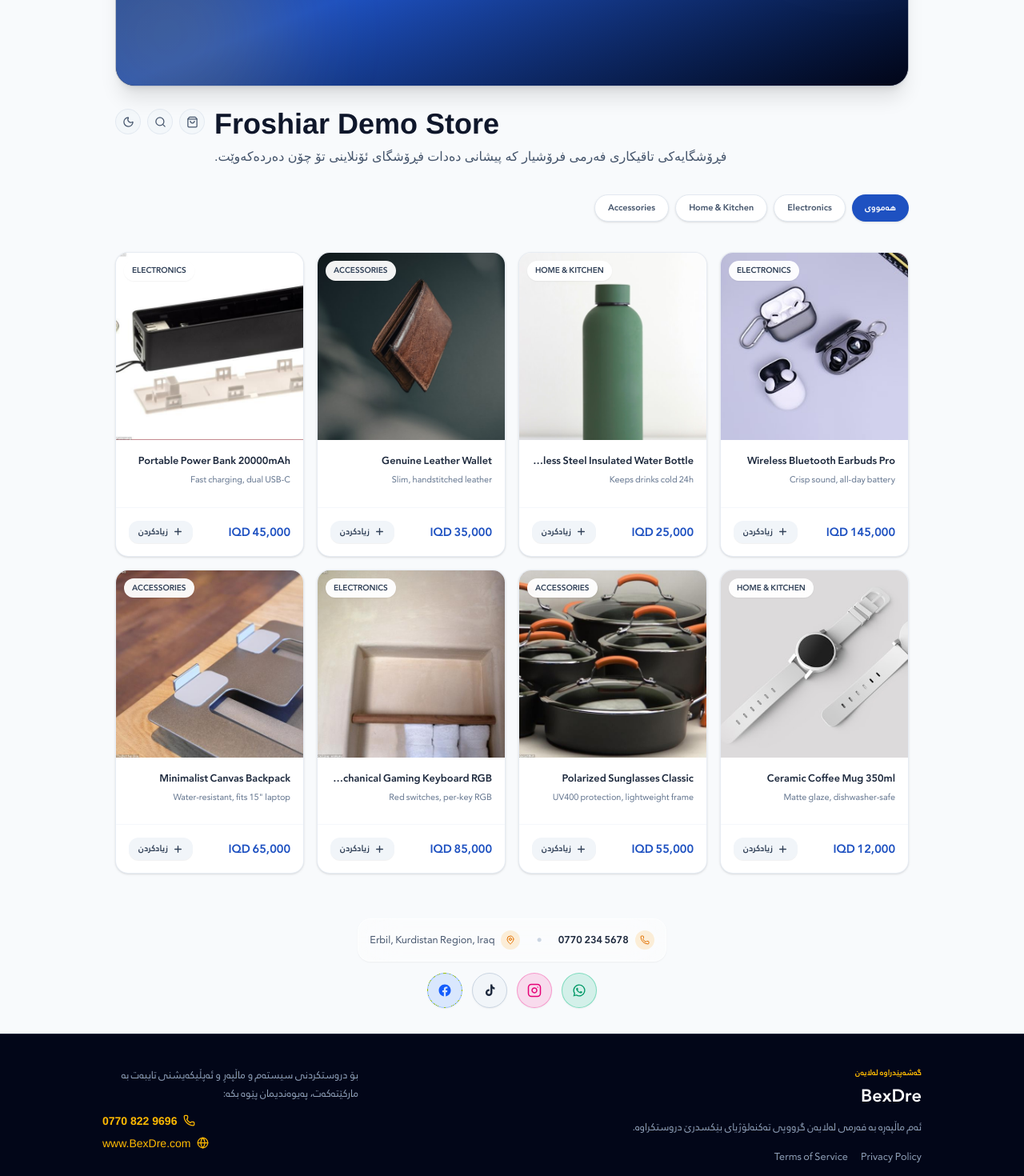
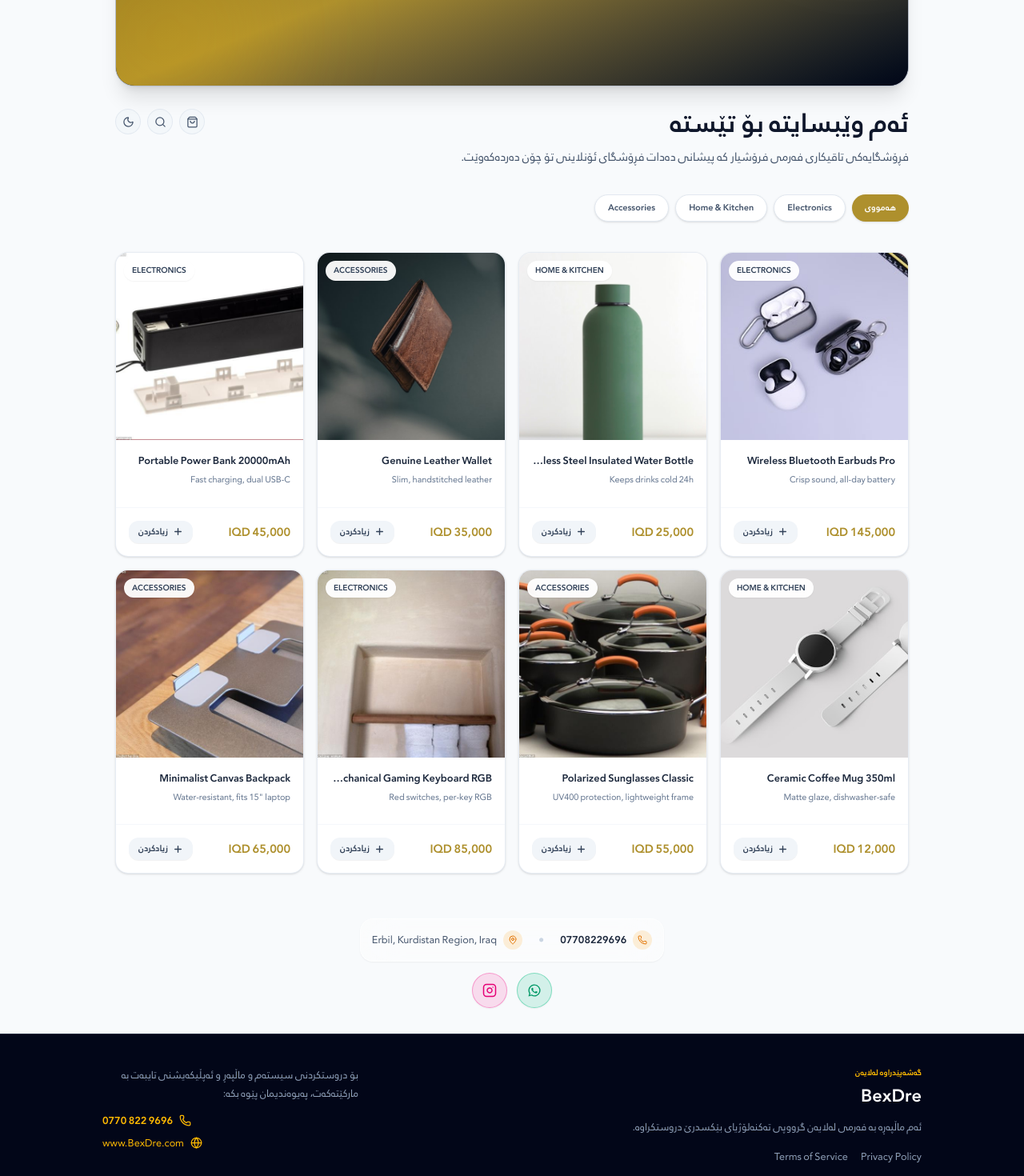
Before and after one commit to Tebin21/ManagerX, a Next.js app in the folder froshiar-website/: page /en/demo in a window 1280 px wide. Shown: the part 300-1770 px from the top of the page at 80% size. Built offline with nearby package versions, Linux system fonts and the light colour scheme.

Commit message:
feat(storefront): unify Bahij Janna typography, update demo store to Kurdish with WhatsApp & Instagram, polish dark/light cart

```diff
--- a/froshiar-website/app/[locale]/[slug]/product/[productId]/page.tsx
+++ b/froshiar-website/app/[locale]/[slug]/product/[productId]/page.tsx
@@ -77,9 +77,7 @@ export default async function ProductDetailsPage({
     <CartProvider storeSlug={clean} products={store.products}>
       <div
         dir={isRTL ? 'rtl' : 'ltr'}
-        className={`min-h-screen flex flex-col bg-slate-50 transition-colors duration-200 dark:bg-slate-900 ${
-          isRTL ? 'font-kurdish' : 'font-sans'
-        }`}
+        className="min-h-screen flex flex-col bg-slate-50 transition-colors duration-200 dark:bg-slate-900 font-kurdish"
         style={brandStyle}
       >
         <main className="mx-auto max-w-4xl px-4 py-8 flex-1 w-full">
--- a/froshiar-website/app/globals.css
+++ b/froshiar-website/app/globals.css
@@ -48,7 +48,7 @@
   --color-gray-600: #475569;
   --color-gray-700: #334155;
 
-  --font-sans: "Helvetica Neue", Helvetica, -apple-system, BlinkMacSystemFont, Arial, sans-serif;
+  --font-sans: var(--font-bahij), "Helvetica Neue", Helvetica, -apple-system, BlinkMacSystemFont, Arial, sans-serif;
   --font-kurdish: var(--font-bahij), "Helvetica Neue", Helvetica, Arial, sans-serif;
   --font-helvetica: "Helvetica Neue", Helvetica, -apple-system, BlinkMacSystemFont, Arial, sans-serif;
 }
@@ -56,7 +56,7 @@
 body {
   background: var(--color-canvas);
   color: var(--color-ink);
-  font-family: "Helvetica Neue", Helvetica, Arial, var(--font-bahij), -apple-system, BlinkMacSystemFont, sans-serif;
+  font-family: var(--font-bahij), "Helvetica Neue", Helvetica, Arial, -apple-system, BlinkMacSystemFont, sans-serif;
   overflow-x: hidden;
   transition:
     background-color 0.3s ease,
@@ -82,11 +82,9 @@ html[lang="ckb"] select,
 html[lang="ckb"] textarea,
 html[lang="ckb"] optgroup,
 [dir="rtl"],
-[dir="rtl"] body,
-[dir="rtl"] input,
-[dir="rtl"] button,
-[dir="rtl"] select,
-[dir="rtl"] textarea {
+[dir="rtl"] *,
+.font-kurdish,
+.font-kurdish * {
   font-family: var(--font-bahij), "Helvetica Neue", Helvetica, Arial, -apple-system, BlinkMacSystemFont, sans-serif !important;
 }
 
--- a/froshiar-website/components/storefront/ProductHeaderBar.tsx
+++ b/froshiar-website/components/storefront/ProductHeaderBar.tsx
@@ -17,7 +17,7 @@ export function ProductHeaderBar({ storeSlug, isRTL }: Props) {
     <div className="mb-6 flex items-center justify-between gap-3">
       <Link
         href={`/${storeSlug}`}
-        className="inline-flex items-center gap-2 text-sm font-bold text-slate-700 hover:text-[var(--brand-600,#D4AF37)] dark:text-slate-300 dark:hover:text-[var(--brand-500,#D4AF37)] transition"
+        className="inline-flex items-center gap-2 text-sm font-bold text-slate-700 hover:text-[var(--brand-600,#D4AF37)] dark:text-slate-300 dark:hover:text-[var(--brand-500,#D4AF37)] transition font-kurdish"
       >
         {isRTL ? <ArrowRight size={16} /> : <ArrowLeft size={16} />}
         <span>گەڕانەوە بۆ فڕۆشگا</span>
--- a/froshiar-website/components/storefront/SocialIcons.tsx
+++ b/froshiar-website/components/storefront/SocialIcons.tsx
@@ -1,6 +1,4 @@
 'use client';
-
-import { useState } from 'react';
 
 function FacebookIcon({ size = 18 }: { size?: number }) {
   return (
@@ -55,8 +53,6 @@ export function SocialIcons({
   tiktokUrl,
   whatsappNumber,
 }: Props) {
-  const [activeUnavailable, setActiveUnavailable] = useState<string | null>(null);
-
   const cleanWhatsapp = (whatsappNumber || '').trim();
   const cleanInstagram = (instagramUrl || '').trim();
   const cleanTikTok = (tiktokUrl || '').trim();
@@ -102,18 +98,13 @@ export function SocialIcons({
     },
   ];
 
-  const handleUnavailableClick = (key: string) => {
-    setActiveUnavailable(key);
-    setTimeout(() => {
-      setActiveUnavailable((curr) => (curr === key ? null : curr));
-    }, 2500);
-  };
+  const availableItems = items.filter((item) => item.isAvailable && item.href);
+
+  if (availableItems.length === 0) return null;
 
   return (
     <div className="flex flex-wrap items-center justify-center gap-2.5 sm:gap-3">
-      {items.map((item) => {
-        if (item.isAvailable && item.href) {
-          return (
+      {availableItems.map((item) => (
         <a
           key={item.key}
           href={item.href}
@@ -125,32 +116,7 @@ export function SocialIcons({
         >
           <item.Icon size={18} />
         </a>
-          );
-        }
-
-        const isBadgeOpen = activeUnavailable === item.key;
-
-        return (
-          <div key={item.key} className="relative">
-            <button
-              type="button"
-              onClick={() => handleUnavailableClick(item.key)}
-              aria-label={`${item.name} (بەردەست نییە)`}
-              title={`${item.name} (بەردەست نییە)`}
-              className="relative flex h-10 w-10 sm:h-11 sm:w-11 items-center justify-center rounded-full border border-slate-200/70 bg-slate-100/60 text-slate-400 shadow-2xs backdrop-blur-sm transition-all duration-200 hover:border-amber-400/50 hover:text-amber-500 hover:scale-105 active:scale-95 cursor-pointer dark:border-white/10 dark:bg-white/[0.04] dark:text-slate-500 dark:hover:border-amber-400/50 dark:hover:text-amber-400"
-            >
-              <item.Icon size={18} />
-            </button>
-
-            {/* Popup Tooltip: بەردەست نییە */}
-            {isBadgeOpen && (
-              <div className="absolute -top-8 left-1/2 -translate-x-1/2 z-30 pointer-events-none whitespace-nowrap rounded-lg bg-slate-900/95 px-2.5 py-1 text-[11px] font-bold text-white shadow-xl ring-1 ring-white/10 animate-in fade-in zoom-in-95 duration-150 dark:bg-slate-800 dark:text-amber-300">
-                بەردەست نییە
-              </div>
-            )}
-          </div>
-        );
-      })}
+      ))}
     </div>
   );
 }
--- a/froshiar-website/components/storefront/StoreHeader.tsx
+++ b/froshiar-website/components/storefront/StoreHeader.tsx
@@ -23,10 +23,12 @@ export function StoreHeader({
   searchQuery = '',
   onSearchChange,
 }: Props) {
-  // Check whether store name is Kurdish / Arabic script
+  // Check whether store name or description contains Kurdish / Arabic script
   const isKurdish = useMemo(() => {
-    return /[\u0600-\u06FF\u0750-\u077F\uFB50-\uFDFF\uFE70-\uFEFF]/.test(businessName);
-  }, [businessName]);
+    return /[\u0600-\u06FF\u0750-\u077F\uFB50-\uFDFF\uFE70-\uFEFF]/.test(
+      `${businessName} ${info.description || ''}`
+    );
+  }, [businessName, info.description]);
 
   const { totalCount, openCart } = useCart();
 
@@ -62,17 +64,13 @@ export function StoreHeader({
           {/* Store Name & Description (Right side in RTL, Left side in LTR) */}
           <div className={`flex-1 min-w-0 ${isKurdish ? 'text-right' : 'text-left'}`}>
             <h1
-              className={`text-2xl font-black tracking-tight text-slate-900 sm:text-3xl md:text-4xl dark:text-white leading-tight ${
-                isKurdish ? 'font-kurdish' : 'font-sans'
-              }`}
+              className={`text-2xl font-black tracking-tight text-slate-900 sm:text-3xl md:text-4xl dark:text-white leading-tight font-kurdish`}
             >
               {businessName}
             </h1>
             {info.description && (
               <p
-                className={`mt-1.5 text-sm font-medium leading-relaxed text-slate-600 sm:text-base dark:text-slate-300 ${
-                  isKurdish ? 'font-kurdish' : 'font-sans'
-                }`}
+                className={`mt-1.5 text-sm font-medium leading-relaxed text-slate-600 sm:text-base dark:text-slate-300 font-kurdish`}
               >
                 {info.description}
               </p>
--- a/froshiar-website/components/storefront/StorefrontView.tsx
+++ b/froshiar-website/components/storefront/StorefrontView.tsx
@@ -65,8 +65,7 @@ export function StorefrontView({ store, slug }: Props) {
     <CartProvider storeSlug={slug || 'demo'} products={store.products}>
       <div
         dir={isRTL ? 'rtl' : 'ltr'}
-        className={`flex min-h-screen flex-col bg-slate-50 transition-colors duration-200 dark:bg-slate-900 ${isRTL ? 'font-kurdish' : 'font-sans'
-          }`}
+        className={`flex min-h-screen flex-col bg-slate-50 transition-colors duration-200 dark:bg-slate-900 font-kurdish`}
         style={brandStyle}
       >
         {/* 1. Main Cover Banner + Store Name & Actions (Aligned directly with Store Name) + Expandable Search + Compact Social Banner */}
--- a/froshiar-website/lib/storefront/demoStore.ts
+++ b/froshiar-website/lib/storefront/demoStore.ts
@@ -1,17 +1,15 @@
 import type { StoreResponse } from './storeApi';
 
 export const DEMO_STORE: StoreResponse = {
-  businessName: 'Froshiar Demo Store',
+  businessName: 'ئەم وێبسایتە بۆ تێستە',
   enabled: true,
   info: {
     description: 'فڕۆشگایەکی تاقیکاری فەرمی فرۆشیار کە پیشانی دەدات فڕۆشگای ئۆنلاینی تۆ چۆن دەردەکەوێت.',
-    phone: '0770 234 5678',
+    phone: '07708229696',
     address: 'Erbil, Kurdistan Region, Iraq',
-    facebookUrl: 'https://facebook.com/froshiar',
-    instagramUrl: 'https://instagram.com/froshiar',
-    tiktokUrl: 'https://tiktok.com/@froshiar',
-    whatsappNumber: '9647702345678',
-    themeColor: '#2563eb',
+    instagramUrl: 'https://www.instagram.com/froshiar.krd/?hl=am-et',
+    whatsappNumber: '9647708229696',
+    themeColor: '#D4AF37',
   },
   products: [
     {
```
Also changed, not shown: froshiar-website/components/storefront/CartDrawer.tsx (+5 -5 lines). Lines whose indentation alone changed are shown as unchanged.
